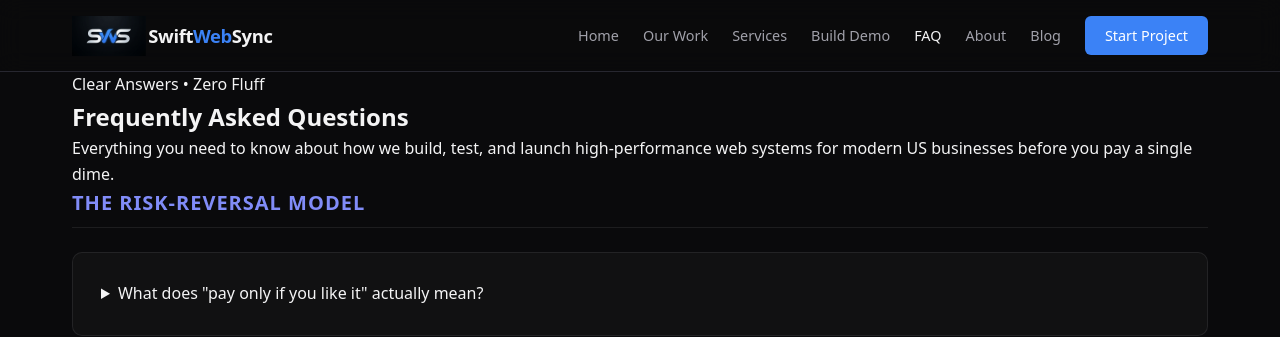
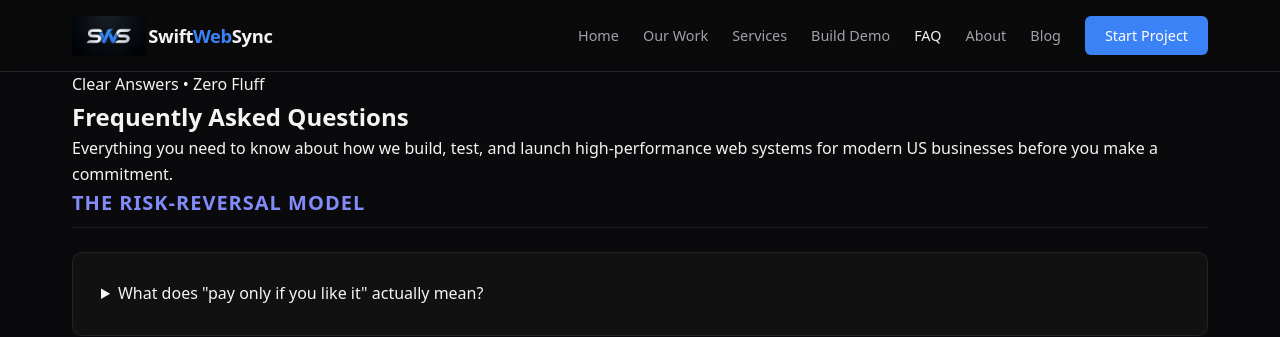
Before and after one commit to Khisal786/SwiftWebSync, a Jekyll site: the page built from faq/index.html, in a window 1280 px wide and 900 px high. Shown: the top 337 px of the window. Built offline with Jekyll 4.4.1, drawn with Linux system fonts in a browser that asks for light colours; some of the changed lines change nothing that is shown.

Commit message:
Revise FAQ content for clarity and accuracy
Updated FAQ page content to clarify pricing model and ownership details.

```diff
--- a/faq/index.html
+++ b/faq/index.html
@@ -1,7 +1,7 @@
 ---
 layout: default
 title: "Frequently Asked Questions | Swift Web Sync"
-description: "Get straight answers about our zero-upfront-cost model, custom prototype building, lightning-fast static web architecture, and how our outreach works for local businesses."
+description: "Get straight answers about our zero-upfront-cost prototype model, 50% deposit launch milestone, static web architecture, and managed hosting."
 ---
 
 <!-- PAGE HEADER -->
@@ -11,7 +11,7 @@
       <span class="badge-dot"></span> Clear Answers • Zero Fluff
     </div>
     <h1>Frequently Asked <span>Questions</span></h1>
-    <p>Everything you need to know about how we build, test, and launch high-performance web systems for modern US businesses before you pay a single dime.</p>
+    <p>Everything you need to know about how we build, test, and launch high-performance web systems for modern US businesses before you make a commitment.</p>
   </div>
 </section>
 
@@ -26,21 +26,21 @@
       <details class="faq-item">
         <summary>What does "pay only if you like it" actually mean?</summary>
         <div class="faq-answer">
-          <p>It means exact risk reversal. Instead of making you pay thousands upfront for a design mockup you can't visualize, our team builds your complete, production-ready mobile web app (whether it's a restaurant menu, contractor portfolio, or studio booking app) first. We drop a live link for you to test on your own phone. If it doesn't meet your expectations, you walk away owing nothing. You only start a flat monthly subscription if you decide to keep it live and operational.</p>
+          <p>It means exact risk reversal. Instead of requiring upfront design deposits for mockups you can't test, our team builds your production-ready mobile web prototype first—100% free. We deliver a live link for you to test on your phone. If it doesn't meet your expectations, you walk away owing $0. If you love it and choose to officially launch it on your custom domain, we execute under a simple 50% deposit / 50% final launch milestone.</p>
         </div>
       </details>
 
       <details class="faq-item">
         <summary>Are there any hidden setup fees or long-term contracts?</summary>
         <div class="faq-answer">
-          <p>No hidden fees, period. There are no setup costs, no design deposits, and no binding multi-year contracts. You pay a predictable, flat monthly maintenance and hosting fee only after you approve the live site.</p>
+          <p>No hidden fees, period. There are no fees to view your custom demo preview. When you approve your site for production launch, our build fee is a simple $500 ($250 deposit, $250 completion) along with a predictable $49/month managed hosting and maintenance retainer. No binding multi-year contracts.</p>
         </div>
       </details>
 
       <details class="faq-item">
         <summary>Who owns the domain and the code if we decide to move forward?</summary>
         <div class="faq-answer">
-          <p>You retain 100% ownership of your business brand and your custom content assets. To ensure maximum speed, security, and proper technical routing across cellular networks, Swift Web Sync manages domain registration, DNS routing, and high-performance edge hosting as part of your managed service plan. Codebases remain under agency architecture to guarantee continuous uptime and zero security vulnerabilities.</p>
+          <p>You retain 100% ownership of your business brand, domain name, and custom content assets. To guarantee maximum speed, security, SSL encryption, and proper technical routing across mobile carriers, Swift Web Sync handles domain administration, DNS routing, and edge hosting as part of your managed service plan.</p>
         </div>
       </details>
     </div>
@@ -66,7 +66,7 @@
       <details class="faq-item">
         <summary>Can we update our menus, services, or portfolio items ourselves?</summary>
         <div class="faq-answer">
-          <p>Yes. While we handle technical maintenance, we provide streamlined data structures and quick support turnaround so you can update prices, swap out sold-out items, or add new portfolio projects in seconds.</p>
+          <p>Yes. While we handle technical maintenance and edge deployment, we provide streamlined data structures and quick support turnaround so you can update prices, swap out sold-out items, or add new portfolio projects in seconds.</p>
         </div>
       </details>
     </div>
@@ -85,7 +85,7 @@
       <details class="faq-item">
         <summary>How long does it take to deploy a custom prototype?</summary>
         <div class="faq-answer">
-          <p>Because our modular system is pre-engineered, we can pull your public menu items, services, or project details, match your branding colors, and deploy a fully functional live prototype link in less than 24 hours.</p>
+          <p>Because our modular system is pre-engineered, we can pull your public menu items, services, or project details, match your branding colors, and deploy a fully functional live prototype link in 24 to 48 hours.</p>
         </div>
       </details>
     </div>
@@ -113,7 +113,7 @@
       "name": "What does 'pay only if you like it' actually mean?",
       "acceptedAnswer": {
         "@type": "Answer",
-        "text": "It means exact risk reversal. Instead of making you pay thousands upfront for a design mockup you can't visualize, our team builds your complete, production-ready mobile web app first. We drop a live link for you to test on your own phone. If it doesn't meet your expectations, you walk away owing nothing. You only start a flat monthly subscription if you decide to keep it live and operational."
+        "text": "It means exact risk reversal. Instead of requiring upfront design deposits for mockups you can't test, our team builds your production-ready mobile web prototype first—100% free. We deliver a live link for you to test on your phone. If it doesn't meet your expectations, you walk away owing $0. If you love it and choose to officially launch it on your custom domain, we execute under a simple 50% deposit / 50% final launch milestone."
       }
     },
     {
@@ -121,7 +121,7 @@
       "name": "Are there any hidden setup fees or long-term contracts?",
       "acceptedAnswer": {
         "@type": "Answer",
-        "text": "No hidden fees, period. There are no setup costs, no design deposits, and no binding multi-year contracts. You pay a predictable, flat monthly maintenance and hosting fee only after you approve the live site."
+        "text": "No hidden fees, period. There are no fees to view your custom demo preview. When you approve your site for production launch, our build fee is a simple $500 ($250 deposit, $250 completion) along with a predictable $49/month managed hosting and maintenance retainer."
       }
     },
     {
@@ -129,7 +129,7 @@
       "name": "Who owns the domain and the code if we decide to move forward?",
       "acceptedAnswer": {
         "@type": "Answer",
-        "text": "You retain 100% ownership of your business domain, your branding assets, and your custom content. We manage the high-performance hosting, continuous security updates, and code infrastructure to ensure your site loads instantly across all US carrier networks."
+        "text": "You retain 100% ownership of your business brand, domain name, and custom content assets. We handle domain administration, DNS routing, and edge hosting as part of your managed service plan."
       }
     },
     {
@@ -169,7 +169,7 @@
       "name": "How long does it take to deploy a custom prototype?",
       "acceptedAnswer": {
         "@type": "Answer",
-        "text": "Because our modular system is pre-engineered, we can pull your public menu items, services, or project details, match your branding colors, and deploy a fully functional live prototype link in less than 24 hours."
+        "text": "Because our modular system is pre-engineered, we can pull your public menu items, services, or project details, match your branding colors, and deploy a fully functional live prototype link in 24 to 48 hours."
       }
     }
   ]
```
